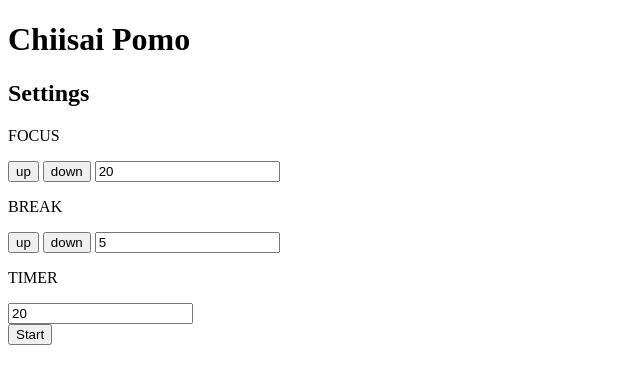
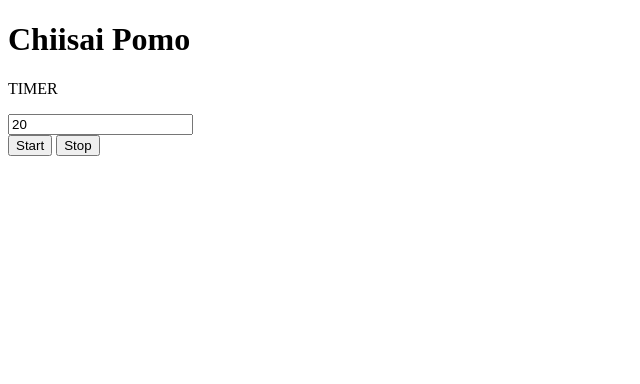
Before and after one commit to Fey0xFF/Pomodoro, a plain HTML site: page index.html in a window 1280 px wide. Both pictures are taken after a click on the button "Start". Shown: the whole page, without its empty margins (0-640 px from the left). Drawn offline with nearby package versions, Linux system fonts and the light colour scheme.

Commit message:
added stop, and setting GUI toggle

```diff
--- a/index.html
+++ b/index.html
@@ -32,6 +32,7 @@
                 <input type = "text" value = "25" class = "clock"></input>
             </div>
             <button id = "start">Start</button>
+            <button id = "stop">Stop</button>
         </div>
         <script src="https://ajax.googleapis.com/ajax/libs/jquery/3.2.1/jquery.min.js"></script>
         <script type = "text/javascript" src = "script.js"></script>
--- a/script.js
+++ b/script.js
@@ -27,8 +27,13 @@ $(document).ready(function () {
     })
 
     $('#start').click(function() {
-      timer = focustime;
-      $('.clock').val(timer);
+        timer = focustime;
+        $('.settinggui').slideToggle(false);
+        $('.clock').val(timer);
+    })
+
+    $('#stop').click(function() {
+      $('.settinggui').slideToggle(true);
     })
 
 });
```
